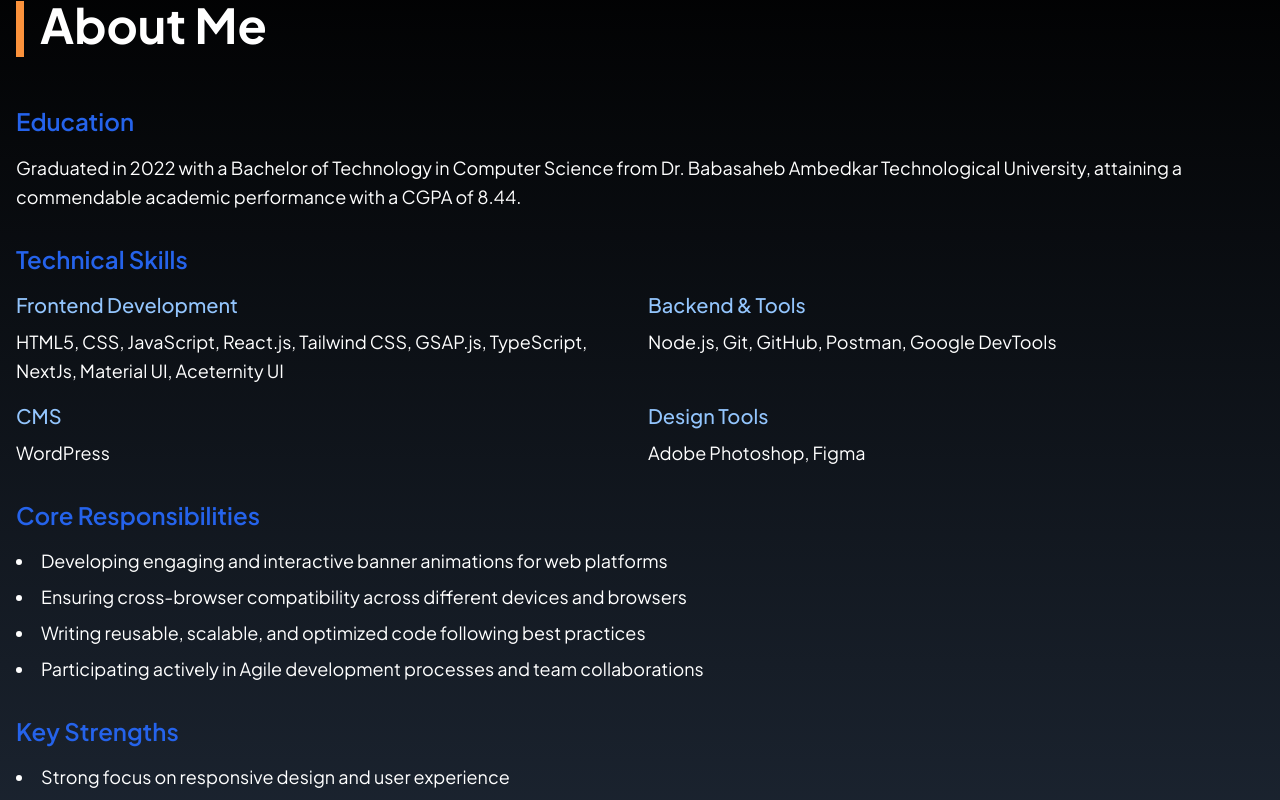
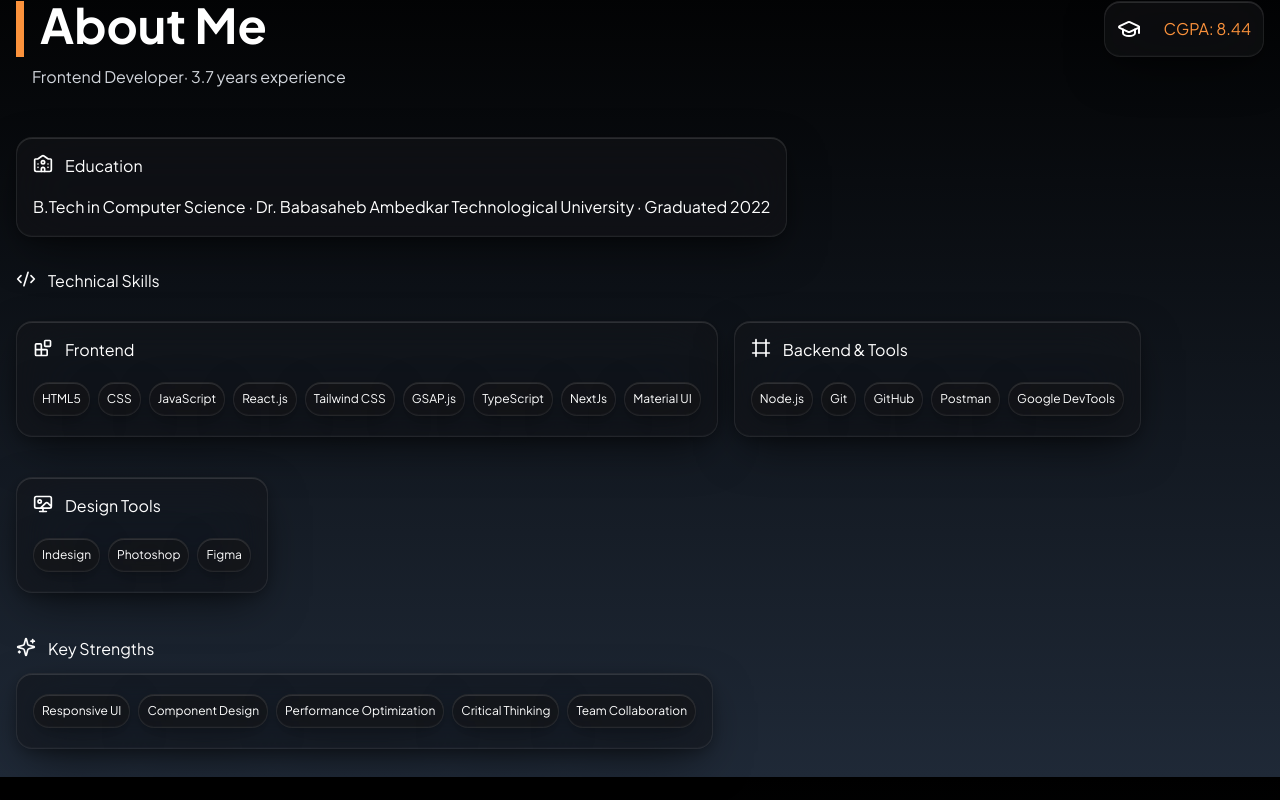
Before and after one commit to mbl43/Portfolio, a React (Vite) app: page / in a window 1280 px wide. Shown: the part 6880-7680 px from the top of the page. Built offline with nearby package versions, Linux system fonts and the light colour scheme.

Commit message:
Enhance About component: pass experience prop, update layout, and improve styling for skills and strengths sections

```diff
--- a/src/App.jsx
+++ b/src/App.jsx
@@ -48,7 +48,7 @@ export default function App() {
       <Portfolio />
       <Experience experience={experience} />
       <Social />
-      <About />
+      <About experience={experience}/>
       <Contact />
 
       <AnimatedCursor
--- a/src/Components/About.jsx
+++ b/src/Components/About.jsx
@@ -1,72 +1,146 @@
-const About = () => {
+import { p } from "framer-motion/client";
+import {
+  Blocks,
+  CodeXml,
+  Frame,
+  GraduationCap,
+  Sparkles,
+  University,
+  Wallpaper,
+} from "lucide-react";
+
+const About = ({ experience }) => {
+  const Teckskills = [
+    "HTML5",
+    "CSS",
+    "JavaScript",
+    "React.js",
+    "Tailwind CSS",
+    "GSAP.js",
+    "TypeScript",
+    "NextJs",
+    "Material UI",
+  ];
+
+  const tools = ["Node.js", "Git", "GitHub", "Postman", "Google DevTools"];
+  const design = ["Indesign", "Photoshop", "Figma"];
+  const strengths = [
+    "Responsive UI",
+    "Component Design",
+    "Performance Optimization",
+    "Critical Thinking",
+    "Team Collaboration",
+  ];
   return (
     <div
       name="About"
-      className="w-full min-h-screen bg-gradient-to-b from-black to-gray-800 text-white py-12"
+      className="w-full min-h-screen bg-gradient-to-b from-black to-gray-800 text-white pt-12"
     >
       <div className="max-w-screen-xl p-4 mx-auto max-w-7xl">
-        <div className="pb-4 mx-auto">
+        <div className="pb-4 mx-auto flex justify-between">
+          <div>
             <h2 className="text-5xl font-bold inline-block text-white border-l-8 border-orange-400 pb-2 pl-4">
               About Me
             </h2>
+            <p className="text-gray-300  mt-2 ml-4">
+              Frontend Developer· {experience} years experience
+            </p>
+          </div>
+          <div className="flex items-center justify-between rounded-2xl w-40 h-14 glass-pill px-3">
+            <GraduationCap />
+            <span className="text-orange-400 max-md:text-sm max-md:text-center">
+              CGPA: 8.44
+            </span>
+          </div>
         </div>
 
         <div className="space-y-8 mt-8">
           {/* Education Section */}
-          <div>
-            <h3 className="text-2xl font-semibold text-blue-600 mb-4">Education</h3>
-            <p className="text-lg leading-relaxed">
-            Graduated in 2022 with a Bachelor of Technology in Computer Science from Dr. Babasaheb Ambedkar Technological University, attaining a commendable academic performance with a CGPA of 8.44.
+          <div className="flex flex-col rounded-2xl w-fit glass-pill p-4 my-3">
+            <h6 className="flex gap-3">
+              <University size={20} /> Education
+            </h6>
+            <p className=" leading-relaxed pt-4">
+              B.Tech in Computer Science · Dr. Babasaheb Ambedkar Technological
+              University · Graduated 2022
             </p>
           </div>
 
           {/* Technical Skills Section */}
-          <div>
-            <h3 className="text-2xl font-semibold text-blue-600 mb-4">Technical Skills</h3>
-            <div className="grid md:grid-cols-2 gap-4">
-              <div>
-                <h4 className="text-xl font-medium  mb-2 text-blue-300">Frontend Development</h4>
-                <p className="text-lg leading-relaxed">
-                  HTML5, CSS, JavaScript, React.js, Tailwind CSS, GSAP.js, TypeScript, NextJs, Material UI, Aceternity UI
+          <div className="">
+            <h3 className=" flex mb-4 gap-3">
+              <CodeXml size={20} />
+              Technical Skills
+            </h3>
+            <div className="flex flex-row flex-wrap gap-4">
+              <div className="flex flex-col rounded-2xl glass-pill p-4 my-3">
+                <h6 className="flex gap-3">
+                  <Blocks size={20} /> Frontend
+                </h6>
+                <div className="pt-4 flex flex-wrap gap-2 ">
+                  {Teckskills.map((v) => (
+                    <p
+                      className="flex text-xs rounded-2xl glass-pill p-2 my-1 text-center items-center justify-center"
+                      key={v.id}
+                    >
+                      {v}
                     </p>
+                  ))}
                 </div>
-              <div>
-                <h4 className="text-xl font-medium  mb-2 text-blue-300">Backend & Tools</h4>
-                <p className="text-lg leading-relaxed">
-                  Node.js, Git, GitHub, Postman, Google DevTools
+              </div>
+
+              <div className="flex flex-col rounded-2xl w-fit glass-pill p-4 my-3">
+                <h6 className="flex gap-3">
+                  <Frame size={20} /> Backend & Tools
+                </h6>
+                <div className="pt-4 flex flex-wrap gap-2 ">
+                  {tools.map((v) => (
+                    <p
+                      className="flex flex-row text-xs rounded-2xl glass-pill p-2 my-1 text-center items-center justify-center"
+                      key={v.id}
+                    >
+                      {v}
                     </p>
+                  ))}
                 </div>
-              <div>
-                <h4 className="text-xl font-medium  mb-2 text-blue-300">CMS</h4>
-                <p className="text-lg leading-relaxed">WordPress</p>
               </div>
-              <div>
-                <h4 className="text-xl font-medium  mb-2 text-blue-300">Design Tools</h4>
-                <p className="text-lg leading-relaxed">Adobe Photoshop, Figma</p>
+
+              <div className="flex flex-col rounded-2xl w-fit glass-pill p-4 my-3">
+                <h6 className="flex gap-3">
+                  <Wallpaper size={20} /> Design Tools
+                </h6>
+                <div className="pt-4 flex flex-wrap gap-2">
+                  {design.map((v) => (
+                    <p
+                      className="flex flex-row text-xs rounded-2xl glass-pill p-2 my-1 text-center items-center justify-center"
+                      key={v.id}
+                    >
+                      {v}
+                    </p>
+                  ))}
+                </div>
               </div>
             </div>
           </div>
 
-          {/* Core Responsibilities Section */}
-          <div>
-            <h3 className="text-2xl font-semibold text-blue-600 mb-4">Core Responsibilities</h3>
-            <ul className="list-disc list-inside space-y-2 text-lg">
-              <li>Developing engaging and interactive banner animations for web platforms</li>
-              <li>Ensuring cross-browser compatibility across different devices and browsers</li>
-              <li>Writing reusable, scalable, and optimized code following best practices</li>
-              <li>Participating actively in Agile development processes and team collaborations</li>
-            </ul>
+          {/* Key Strengths Section */}
+          <div  className="w-fit">
+            <h3 className="flex gap-3">
+              <Sparkles size={20} />
+              Key Strengths
+            </h3>
+            <div className="flex flex-col rounded-2xl glass-pill p-4 my-3">
+              <div className="flex flex-wrap gap-2 ">
+                {strengths.map((v) => (
+                  <p
+                    className="flex text-xs rounded-2xl glass-pill p-2 my-1 text-center items-center justify-center"
+                    key={v.id}
+                  >
+                    {v}
+                  </p>
+                ))}
               </div>
-
-          {/* Key Strengths Section */}
-          <div>
-            <h3 className="text-2xl font-semibold text-blue-600 mb-4">Key Strengths</h3>
-            <ul className="list-disc list-inside space-y-2 text-lg">
-              <li>Strong focus on responsive design and user experience</li>
-              <li>Experience in creating interactive animations using GSAP</li>
-              <li>Proven ability to meet project deadlines and work effectively in team settings</li>
-              <li>Comprehensive understanding of modern web development tools and practices</li>
-            </ul>
+            </div>
           </div>
         </div>
       </div>
```
Lines whose indentation alone changed are shown as unchanged.
